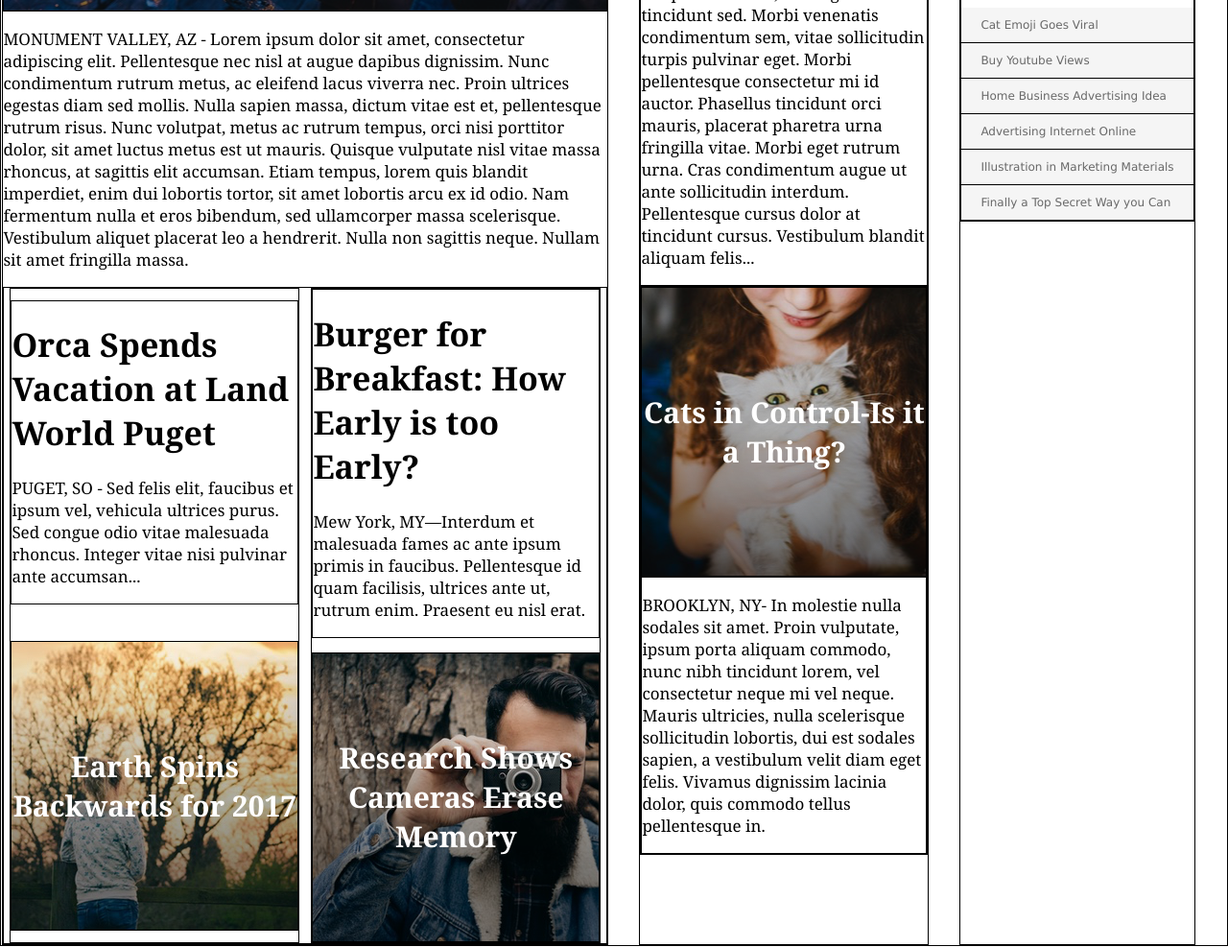
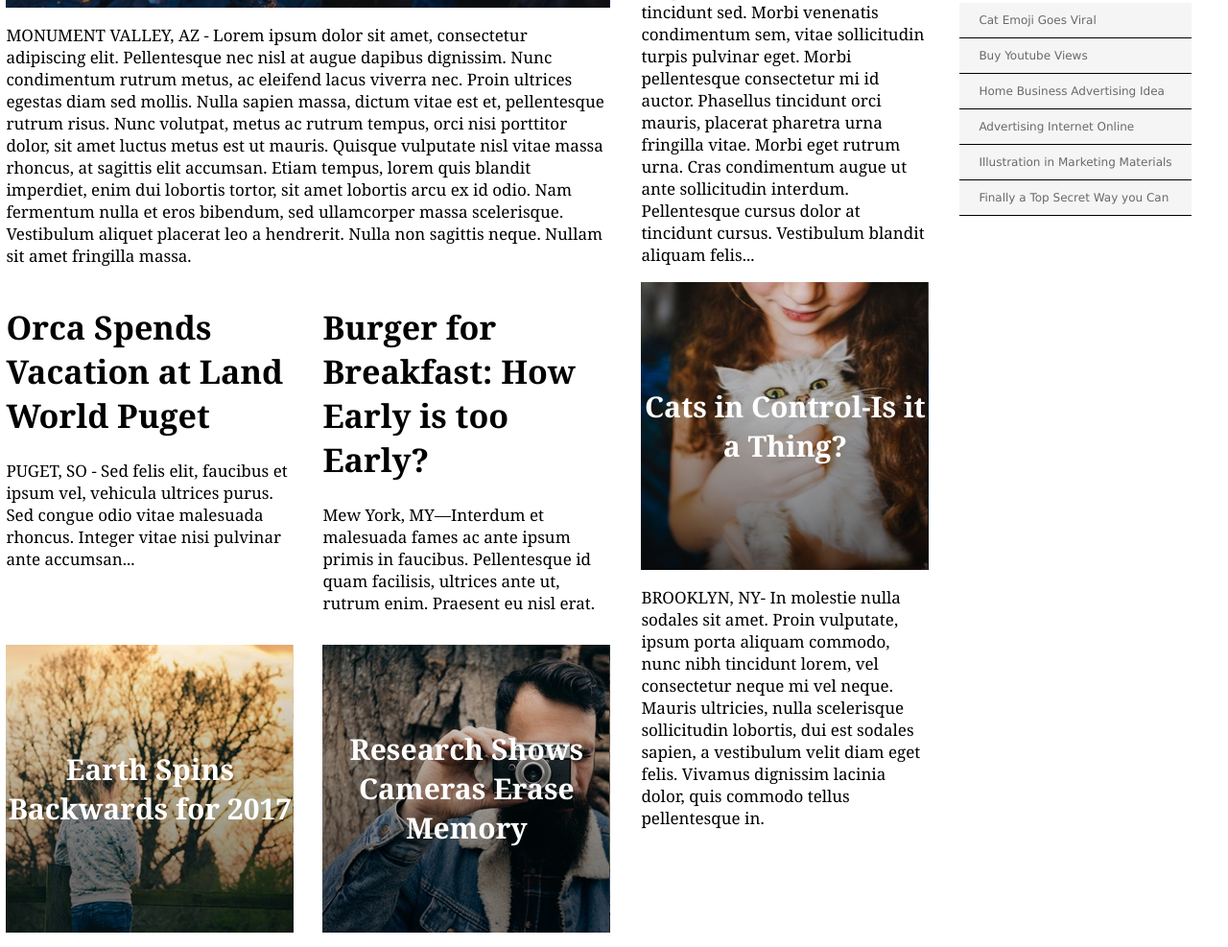
Before and after one commit to heckvetica/mytimes, a plain HTML site: page index.html in a window 1280 px wide. Shown: the part 408-1395 px from the top of the page at 96% size. Drawn offline with Linux system fonts and the light colour scheme.

Commit message:
final changes with spacing, removing div.

```diff
--- a/resources/css/style.css
+++ b/resources/css/style.css
@@ -1,10 +1,3 @@
-/* === TODO: Remove this section === */
-div {
-    border: 1px solid black;
-}
-
-/* === TODO: Remove above section === */
-
 body {
     margin: 0;
     padding: 0;
@@ -71,7 +64,6 @@ nav a {
 
 .column.large {
     display: flex;
-    align-items: space-around;
     width: 630px;
 }
 
@@ -124,13 +116,13 @@ nav a {
 .substories {
     display: flex;
     flex-direction: row;
-    justify-content: space-around;
+    justify-content: space-between;
 }
 
 .story {
     display: flex;
     flex-direction: column;
-    justify-content: space-around;
+    justify-content: space-between;
     max-width: 300px;
 }
 
```
